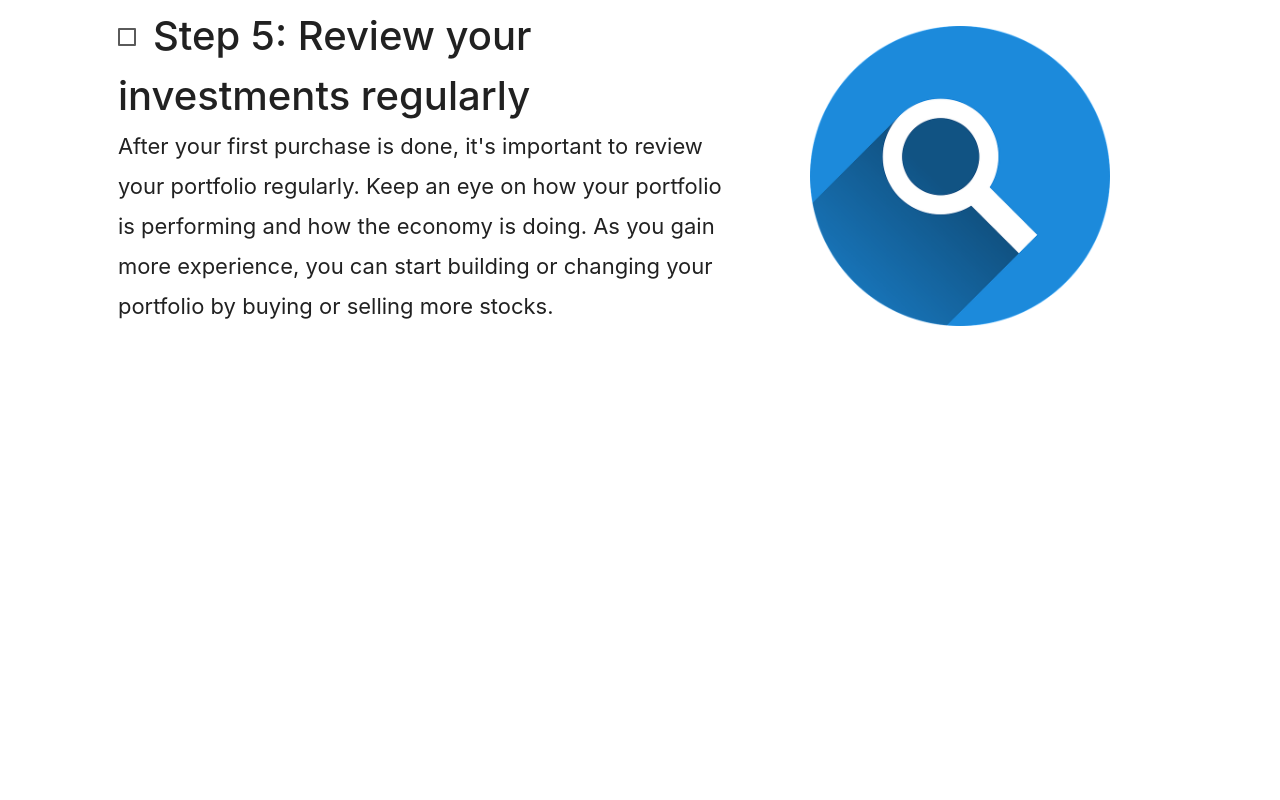
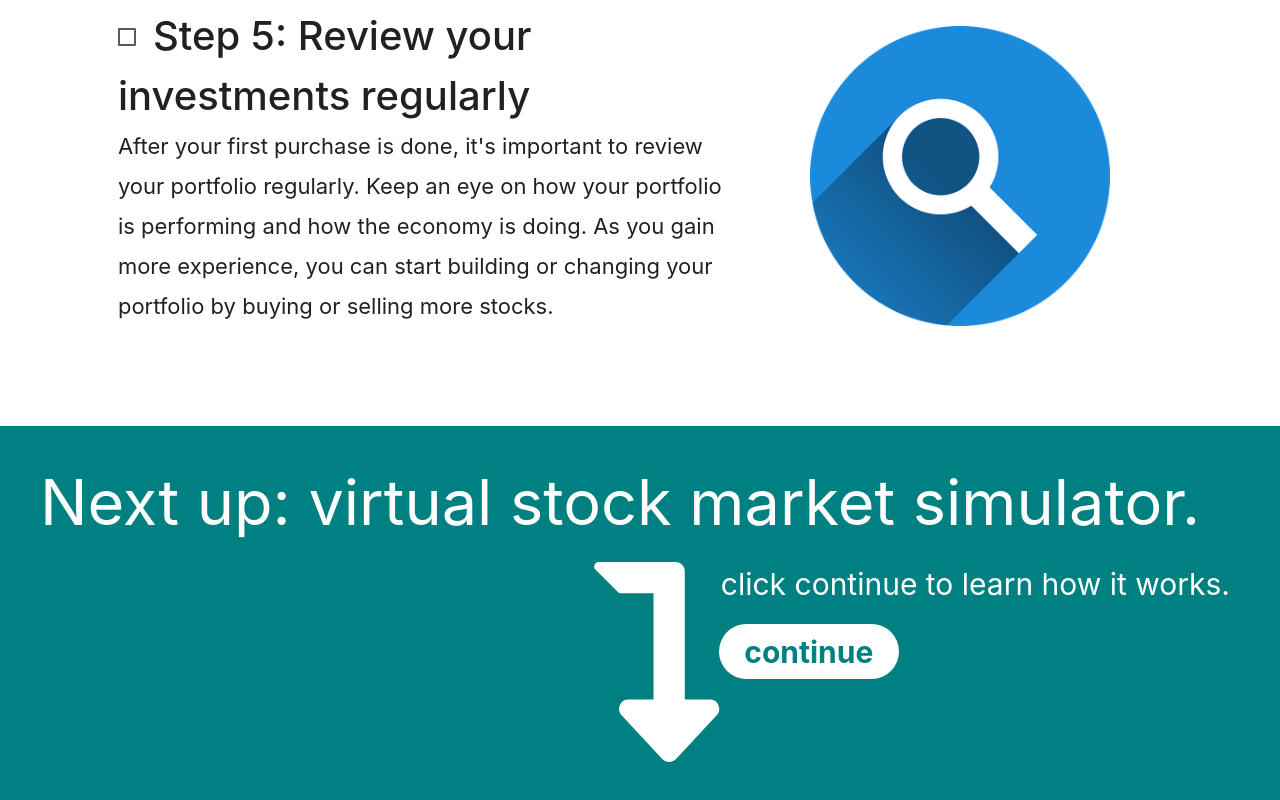
Before and after one commit to asmaa-aboasha/MoneyVestor, a React (Create React App) app in the folder client/: page /investing-basics in a window 1280 px wide. Shown: the part 2378-3178 px from the top of the page. Before the commit the page ends 2724 px from the top, so only its background shows below. Built offline with nearby package versions, Linux system fonts and the light colour scheme; no server answers.

Commit message:
Created and styled jumbotron with content and button

```diff
--- a/client/src/pages/InvestingBasics/InvestingBasics.css
+++ b/client/src/pages/InvestingBasics/InvestingBasics.css
@@ -55,6 +55,24 @@
     font-size: 40px;
 }
 
+
+.continue-button {
+    height: 55px;
+    width: 180px;
+    float: right;
+    margin-top: 62px;
+    margin-right: -178px;
+    border-radius: 35px;
+    border: none;
+    background-color: white;
+    font-size: 30px;
+    font-weight: bold;
+}
+
+.continue-button a {
+    color: teal;
+}
+
 .fas {
     font-size: 200px;
     float: right;
--- a/client/src/pages/InvestingBasics/InvestingBasics.js
+++ b/client/src/pages/InvestingBasics/InvestingBasics.js
@@ -116,6 +116,26 @@ const InvestingBasics = () => {
             </div>
             </Row>
 
+            <Carousel
+            carouselId="Carousel-2"
+            className="white-text"
+            options={{
+                fullWidth: true,
+                indicators: true
+            }}
+            >
+            <div className="red">
+                <h1>
+                Next up: virtual stock market simulator.
+                </h1>
+                <p>
+                click continue to learn how it works.
+                </p>
+                <button className="continue-button"><a href="/learn-how-it-works">continue</a></button>
+                <i className="fas fa-level-down-alt"></i>
+            </div>
+            </Carousel>
+
         </React.Fragment>
 
     );
```
